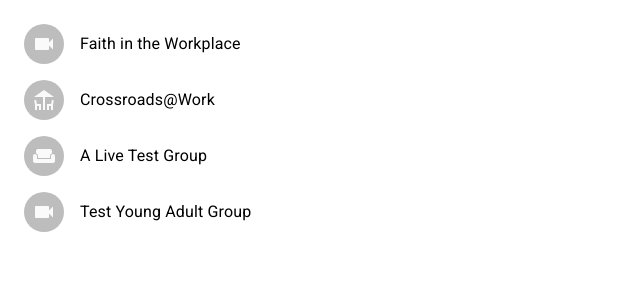
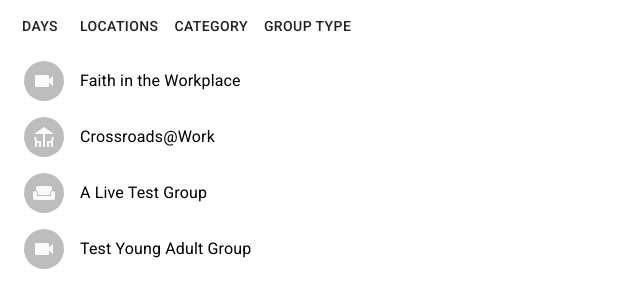
Before and after one commit to crossroads-mn/crgroups-react-client, a React app in the folder client/: page / in a window 1280 px wide. Shown: the top 308 px of the page, without its empty margins (0-640 px from the left). Built offline with nearby package versions, Linux system fonts and the light colour scheme.

Commit message:
Basic filter buttons

```diff
--- a/client/src/App.tsx
+++ b/client/src/App.tsx
@@ -1,14 +1,18 @@
 import * as React from 'react';
 import List from '@material-ui/core/List';
+import ButtonGroup from '@material-ui/core/ButtonGroup';
 import Button from '@material-ui/core/Button';
 import Dialog from '@material-ui/core/Dialog';
 import Toolbar from '@material-ui/core/Toolbar';
 import IconButton from '@material-ui/core/IconButton';
 import Typography from '@material-ui/core/Typography';
 import CloseIcon from '@material-ui/icons/Close';
+import FilterListIcon from '@material-ui/icons/FilterList';
 import Slide from '@material-ui/core/Slide';
 import { GroupData } from './models/GroupData';
 import GroupListItem from './GroupListItem';
+import FilterButton from './FilterButton';
+import { Filters } from 'models/Filters';
 
 export interface AppProps {
     data: GroupData[]
@@ -19,17 +23,27 @@ const Transition = React.forwardRef(function Transition(props: any, ref: any) {
   });
 
 const App = (props: AppProps) => {
-    const [open, setOpen] = React.useState(false);
+    const [openGroupDetails, setOpenGroupDetails] = React.useState(false);
     const [group, setGroup] = React.useState(props.data[0]);
+    const [filters, setFilters] = React.useState({
+        Category: '',
+        Campus: '',
+        GroupType: '',
+        MeetDay: ''
+    } as Filters)
+
+    const handleFiltersClick = (filter: string) => {
+        console.log(`Filter clicked: ${filter}`);
+    }
 
     const handleGroupClick = (group: GroupData) => {
         console.log(`Group clicked: ${group.TITLE}`);
         setGroup(group);
-        setOpen(true);
+        setOpenGroupDetails(true);
     }
 
-    const handleClose = () => {
-        setOpen(false);
+    const handleGroupDetailsClose = () => {
+        setOpenGroupDetails(false);
     };
 
     const listItems = props.data.map((g) => {
@@ -39,16 +53,24 @@ const App = (props: AppProps) => {
 
     return (
         <>
+            <ButtonGroup color="primary">
+                <FilterButton title={'Days'} onClick={handleFiltersClick} />
+                <FilterButton title={'Locations'} onClick={handleFiltersClick} />
+            </ButtonGroup>
+            <ButtonGroup color="primary">
+                <FilterButton title={'Category'} onClick={handleFiltersClick} />
+                <FilterButton title={'Group Type'} onClick={handleFiltersClick} />
+            </ButtonGroup>
             <List>
                 { listItems }
             </List>
-            <Dialog fullScreen open={open} onClose={handleClose} TransitionComponent={Transition as any}>
+            <Dialog fullScreen open={openGroupDetails} onClose={handleGroupDetailsClose} TransitionComponent={Transition as any}>
                 <Toolbar>
                     <Typography variant="h5">
                         {group.TITLE}
                     </Typography>
                     <Button href={group.GROUP_LINK}>Sign Up</Button>
-                    <IconButton edge="end" color="inherit" onClick={handleClose} aria-label="close">
+                    <IconButton edge="end" color="inherit" onClick={handleGroupDetailsClose} aria-label="close">
                         <CloseIcon />
                     </IconButton>
                 </Toolbar>
--- /dev/null
+++ b/client/src/FilterButton.tsx
@@ -0,0 +1,12 @@
+import * as React from 'react';
+import Button from '@material-ui/core/Button';
+
+const FilterButton = (props: { title: string, onClick: (title: string) => void }) => {
+    const handleClick = () => {
+        props.onClick(props.title);
+    }
+
+    return (<Button onClick={handleClick}>{props.title}</Button>);
+}
+
+export default FilterButton;
--- /dev/null
+++ b/client/src/models/Filters.ts
@@ -0,0 +1,6 @@
+export interface Filters {
+    Campus: '' | 'Woodbury' | 'Eagan' | 'Cottage Grove' | 'Hastings' | 'Other',
+    Category: '' | 'Young Adult' | 'Men' | 'Women' | 'Couples' | 'Interest' | 'Support',
+    GroupType: '' | 'Zoom' | 'Outdoor' | 'Inside',
+    MeetDay: '' | 'Sunday' | 'Monday' | 'Tuesday' | 'Wednesday' | 'Thursday' | 'Friday' | 'Saturday',
+}
```
